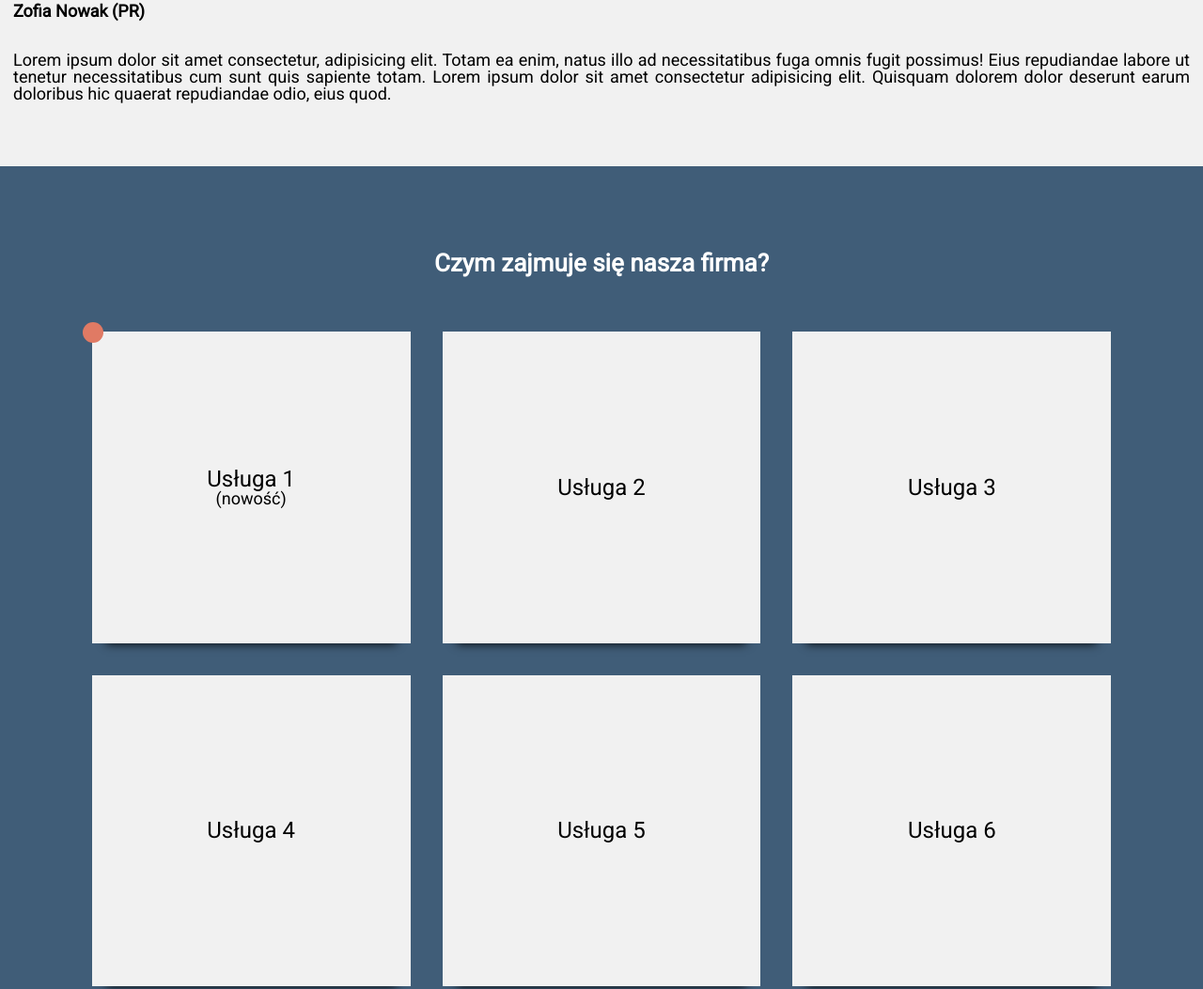
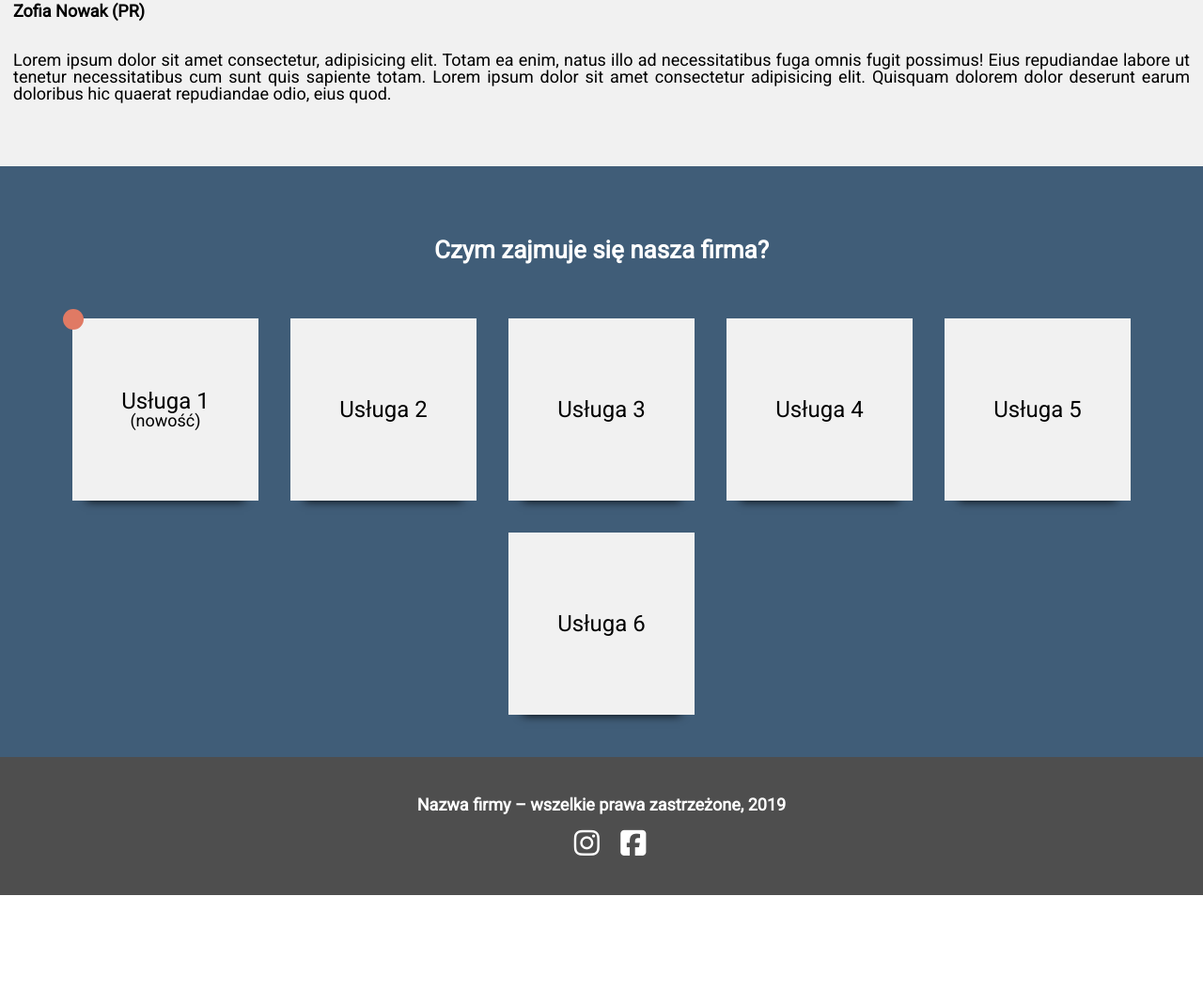
Before and after one commit to Tou24601/HTML-CSS-PROJEKT2, a plain HTML site: page index.html in a window 1280 px wide. Shown: the part 1547-2600 px from the top of the page at 94% size. After the commit the page ends 2500 px from the top, so only its background shows below. Drawn offline with Linux system fonts and the light colour scheme.

Commit message:
before checkbox

```diff
--- a/style.css
+++ b/style.css
@@ -110,9 +110,6 @@ nav .container .rightNav {
     width: 100vw;
     background-color: #405D78;
 }
-#offerSection .offerSectionElements {
-    padding: 14px 0px;
-}
 #offerSection .container .offerTop {
     font-size: 26px;
     padding: 76px 0px 60px 0px;
@@ -176,4 +173,11 @@ i {
 }
 @media screen and (min-width: 576px) {
 
+    #offerSection .container .serviceBox .service {
+        width: 198px;
+        height: 193.78px;
+    }
+    #offerSection .container .serviceBox .service:active {
+        transform: scale(1.05);
+    }
 }
```
